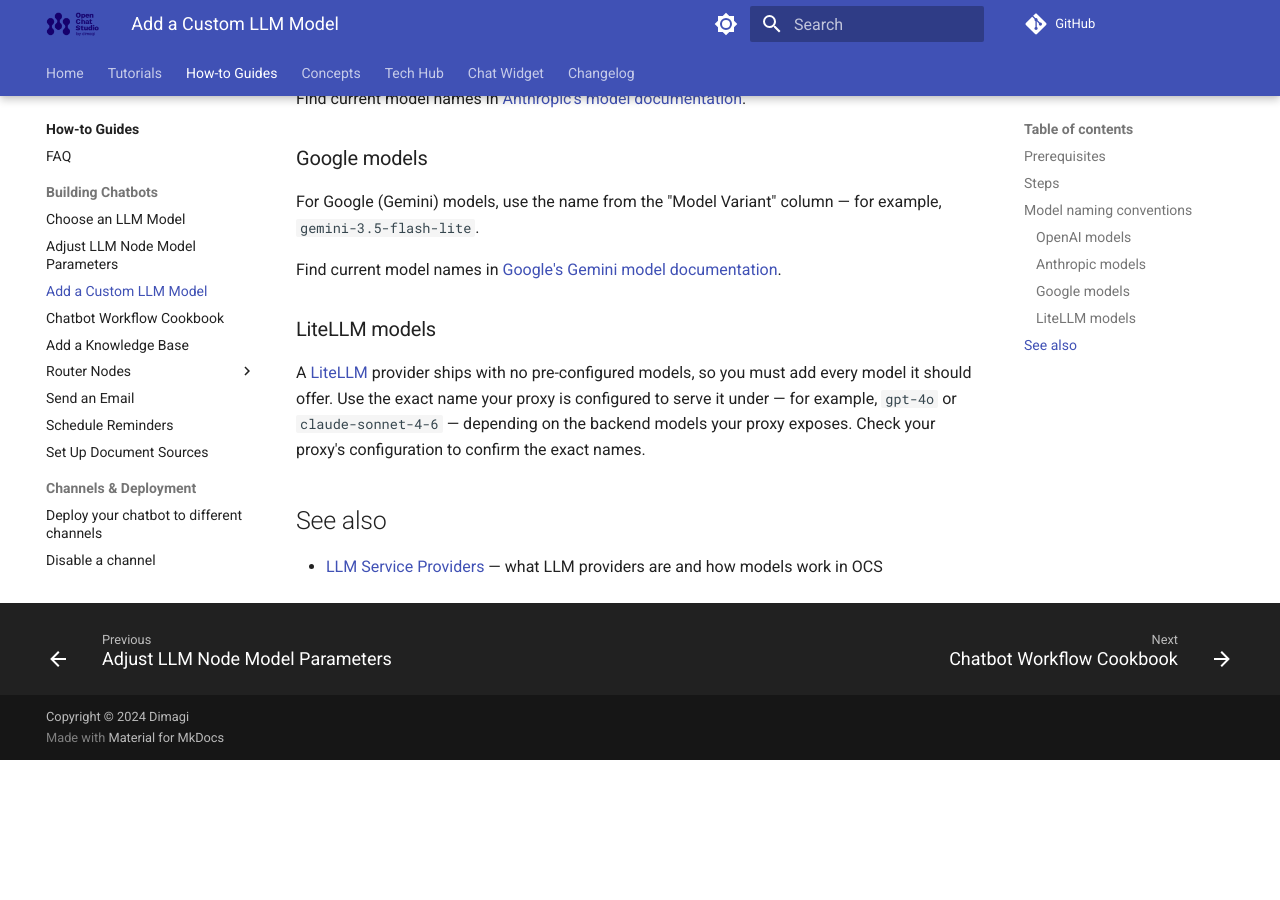
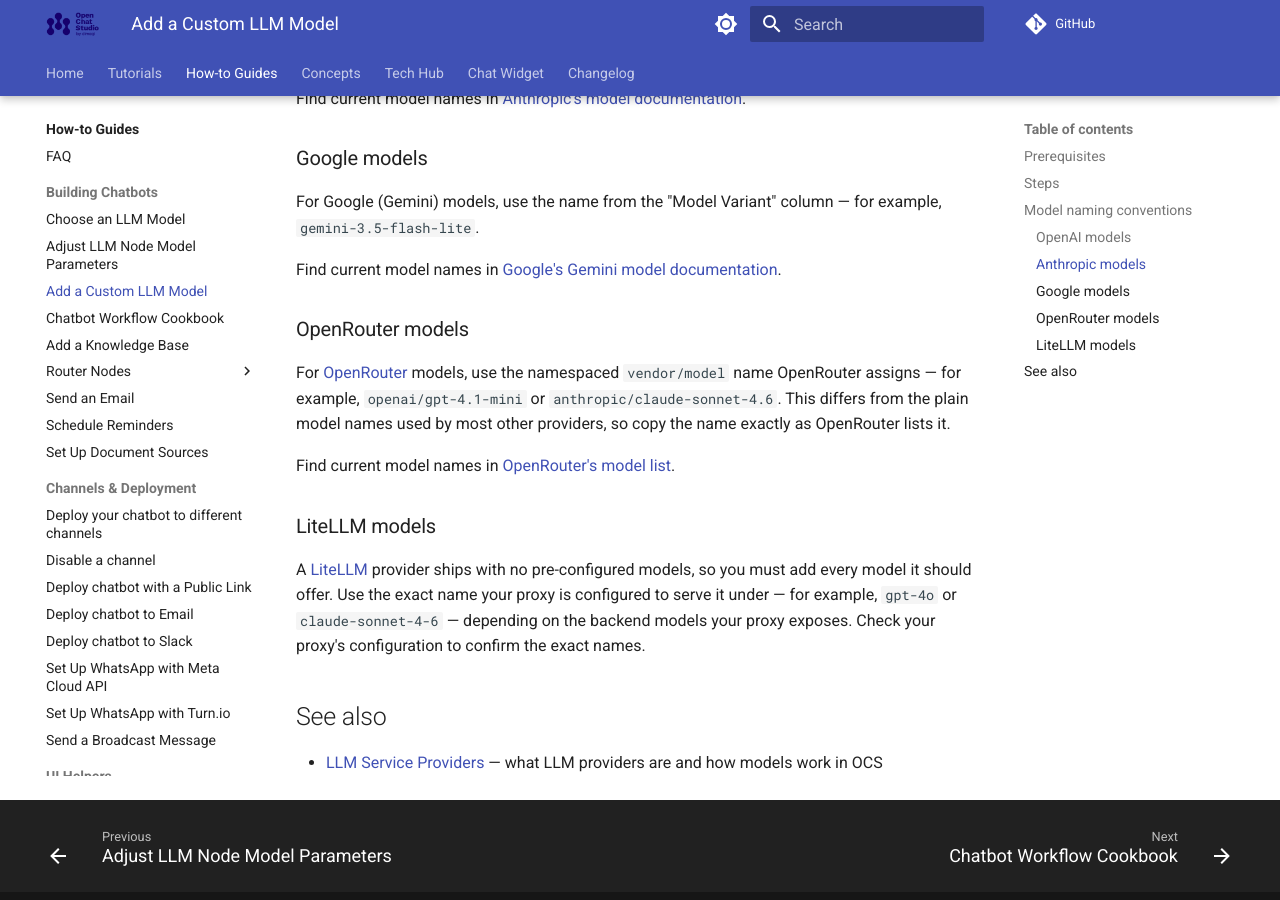
Before and after one commit to dimagi/open-chat-studio-docs, an MkDocs documentation site: the page built from docs/how-to/add_custom_llm_model.md, in a window 1280 px wide and 900 px high, scrolled down 1145 px. Built offline with MkDocs 1.6.1 and Material for MkDocs 9.7.7, drawn with Linux system fonts in a browser that asks for light colours; a script that is not in the unit is left out; comment, search, counter and statistics services are not loaded; before the commit the page ends 1905 px from its top, so only the background shows below that.

Commit message:
update changelog and docs from OCS PR #4233
Co-Authored-By: Claude Opus 5 (1M context) <noreply@anthropic.com>

```diff
--- a/docs/how-to/add_custom_llm_model.md
+++ b/docs/how-to/add_custom_llm_model.md
@@ -39,6 +39,12 @@ For Google (Gemini) models, use the name from the "Model Variant" column — for
 
 Find current model names in [Google's Gemini model documentation](https://ai.google.dev/gemini-api/docs/models).
 
+### OpenRouter models
+
+For [OpenRouter](../concepts/team/llm_providers.md) models, use the namespaced `vendor/model` name OpenRouter assigns — for example, `openai/gpt-4.1-mini` or `anthropic/claude-sonnet-4.6`. This differs from the plain model names used by most other providers, so copy the name exactly as OpenRouter lists it.
+
+Find current model names in [OpenRouter's model list](https://openrouter.ai/models).
+
 ### LiteLLM models
 
 A [LiteLLM](../concepts/team/llm_providers.md) provider ships with no pre-configured models, so you must add every model it should offer. Use the exact name your proxy is configured to serve it under — for example, `gpt-4o` or `claude-sonnet-4-6` — depending on the backend models your proxy exposes. Check your proxy's configuration to confirm the exact names.
```
Also changed, not shown: docs/changelog.md (+1 -0 lines), docs/concepts/team/llm_providers.md (+5 -0 lines).
